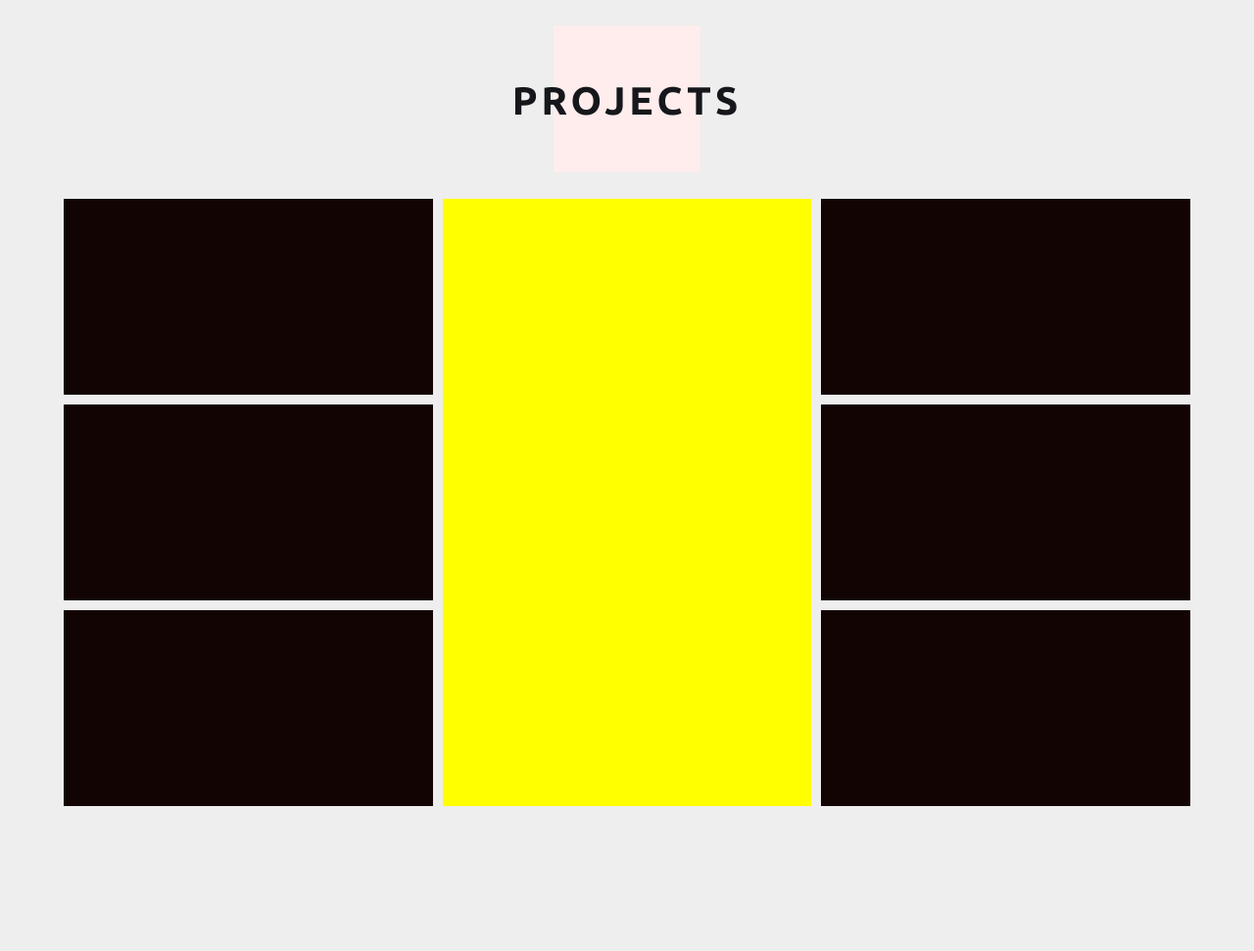
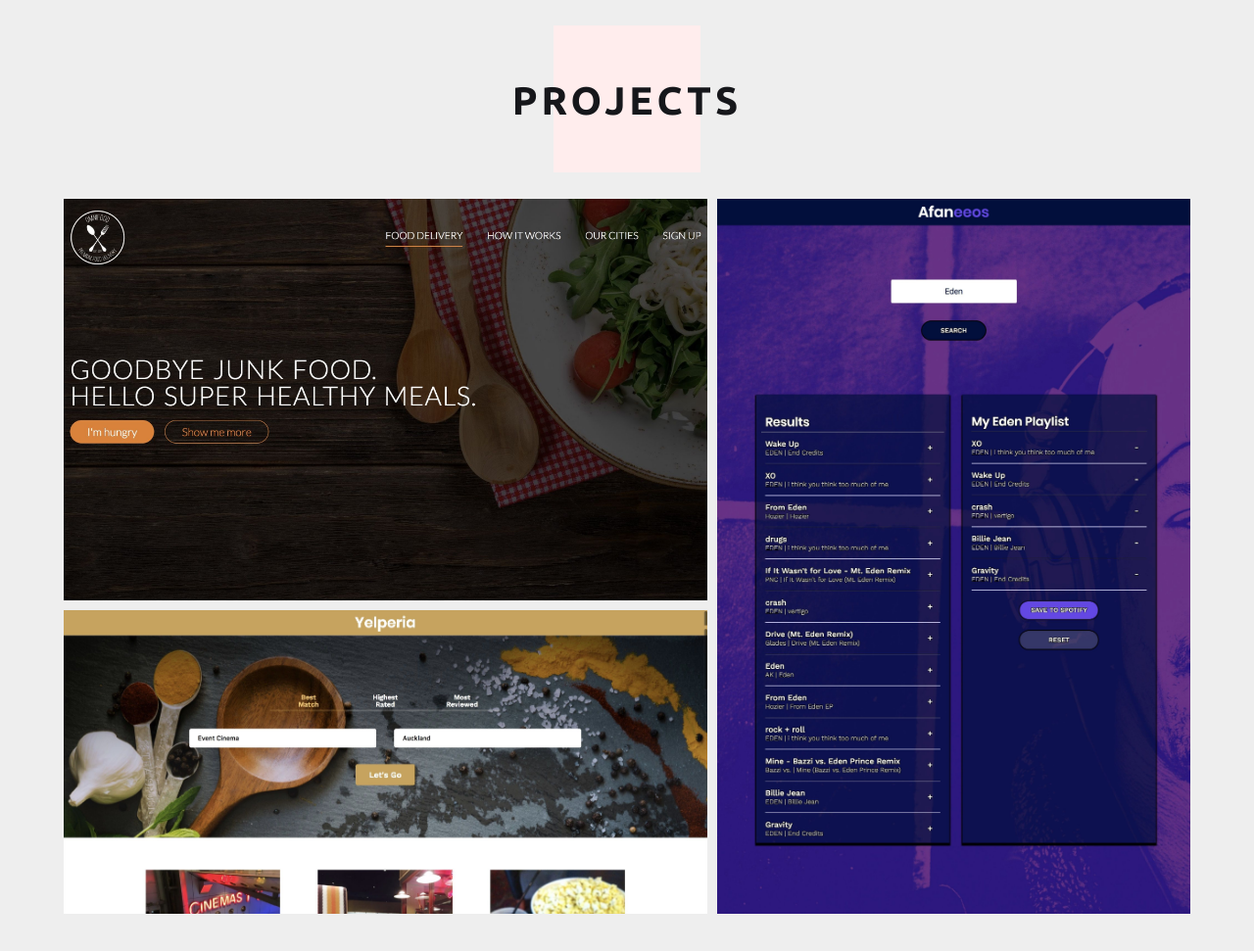
Before and after one commit to Afanami/newPortfolio, a website built with Parcel: page index.html in a window 1280 px wide. Shown: the part 1574-2545 px from the top of the page at 98% size. Before the commit the page ends 2477 px from the top, so only its background shows below. Built offline with nearby package versions, Linux system fonts and the light colour scheme.

Commit message:
project section styled

```diff
--- a/index.html
+++ b/index.html
@@ -72,13 +72,39 @@
       </div>
 
       <div class="projects-container">
-        <a href="project/#" class="box project1"></a>
-        <a href="project/#" class="box project2"></a>
-        <a href="project/#" class="box project3"></a>
-        <a href="project/#" class="box project4"></a>
-        <a href="project/#" class="box project5"></a>
-        <a href="project/#" class="box project6"></a>
-        <a href="project/#" class="box project7"></a>
+        <a href="project/#" class="box project1">
+          <div class="image">
+            <div class="hover-bg">
+              <div class="title">
+                <div class="text">
+                  Web Development
+                </div>
+              </div>
+            </div>
+          </div>
+        </a>
+        <a href="project/#" class="box project2">
+          <div class="image">
+            <div class="hover-bg">
+              <div class="title">
+                <div class="text">
+                  Web Application
+                </div>
+              </div>
+            </div>
+          </div>
+        </a>
+        <a href="project/#" class="box project3">
+          <div class="image">
+            <div class="hover-bg">
+              <div class="title">
+                <div class="text">
+                  Web Application
+                </div>
+              </div>
+            </div>
+          </div>
+        </a>
       </div>
     </div>
   </section>
--- a/public/css/projects.css
+++ b/public/css/projects.css
@@ -32,7 +32,7 @@
 #projects .projects-container {
   display: grid;
   grid-template-columns: 1fr 1fr 1fr;
-  grid-template-rows: 200px 200px 200px;
+  grid-template-rows: 150px 250px 300px;
   grid-gap: 10px;
 }
 
@@ -40,9 +40,11 @@
   background: rgb(19, 4, 4);
   display: block;
   transition: all 0.4s ease-in-out;
-  padding: 40px;
-  text-align: center;
   width: 100%;
+  color: white;
+  text-decoration: none;
+  text-transform: uppercase;
+  overflow: hidden;
 }
 
 #projects .projects-container .box:hover {
@@ -54,8 +56,90 @@
   cursor: pointer;
 }
 
+#projects .projects-container .box .image {
+  transform: scale(1);
+  transition: all 0.4s ease-in-out;
+}
+
+#projects .projects-container .box:hover .image {
+  transform: scale(1.1);
+}
+
+#projects .projects-container .box .image .hover-bg {
+  padding: 10px 20px;
+  background: rgba(255, 255, 255, 0);
+  height: 100%;
+  transition: all 0.4s ease-in-out;
+}
+
+#projects .projects-container .box:hover .image .hover-bg {
+  padding: 10px 20px;
+  background: rgba(233, 110, 54, 0.6);
+  height: 100%;
+  width: 100%;
+}
+
+#projects .projects-container .box .image .hover-bg .title {
+  height: 100%;
+  width: 100%;
+}
+
+#projects .projects-container .box .image .hover-bg .title .text {
+  background: #000;
+  padding: 10px 20px;
+  border-radius: 3px;
+  transform: translate3d(0, 400px, 0);
+  transition: all 0.5s ease-in-out 0.2s;
+  opacity: 0;
+}
+
+#projects .projects-container .box:hover .image .hover-bg .title .text {
+  background: #000;
+  padding: 10px 20px;
+  border-radius: 3px;
+  transform: translate3d(0, 0, 0);
+  opacity: 1;
+}
+
+/* BOX LOCATIONS */
 #projects .projects-container .box.project1 {
-  background: yellow;
-  grid-column: 2 / 3;
-  grid-row: 1 / 4;
+  grid-column: 1 / 3;
+  grid-row: 1 / 3;
 }
+
+#projects .projects-container .box.project1 .image {
+  background: url("../img/premiumfood.jpeg");
+  height: 100%;
+  width: 100%;
+  background-size: cover;
+  background-position: top center;
+  background-repeat: no-repeat;
+}
+
+#projects .projects-container .box.project2 {
+  grid-column: 3 / 20;
+  grid-row: 1 / 5;
+}
+
+#projects .projects-container .box.project2 .image {
+  background: url("../img/afaneeos.jpeg");
+  height: 100%;
+  width: 100%;
+  background-size: cover;
+  background-position: center center;
+  background-repeat: no-repeat;
+}
+
+#projects .projects-container .box.project3 {
+  grid-column: 1 / 3;
+  grid-row: 3 / 5;
+}
+
+#projects .projects-container .box.project3 .image {
+  background: url("../img/yelperia.jpeg");
+  height: 100%;
+  width: 100%;
+  background-size: cover;
+  background-position: top;
+  background-repeat: no-repeat;
+}
```
Also changed, not shown: public/img/afaneeos.jpeg (added), public/img/premiumfood.jpeg (added), public/img/yelperia.jpeg (added), 3 other files.
